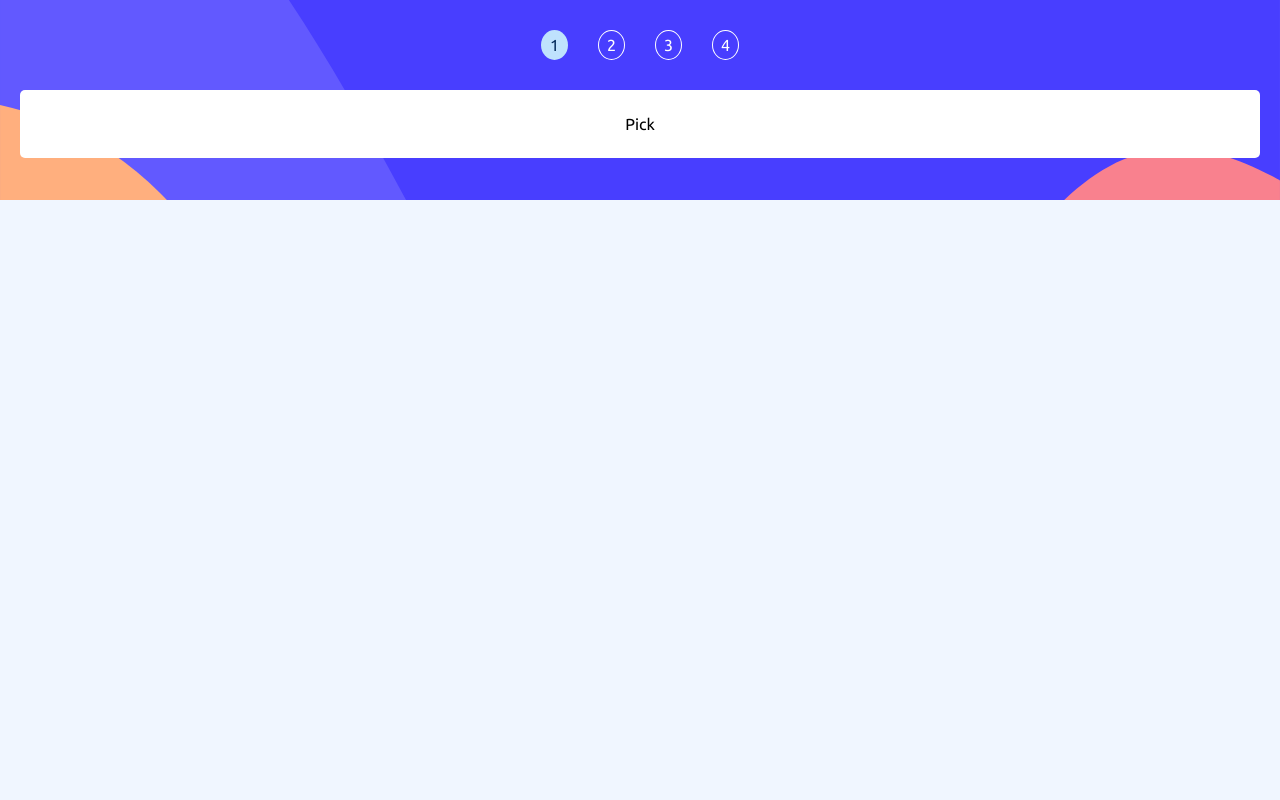
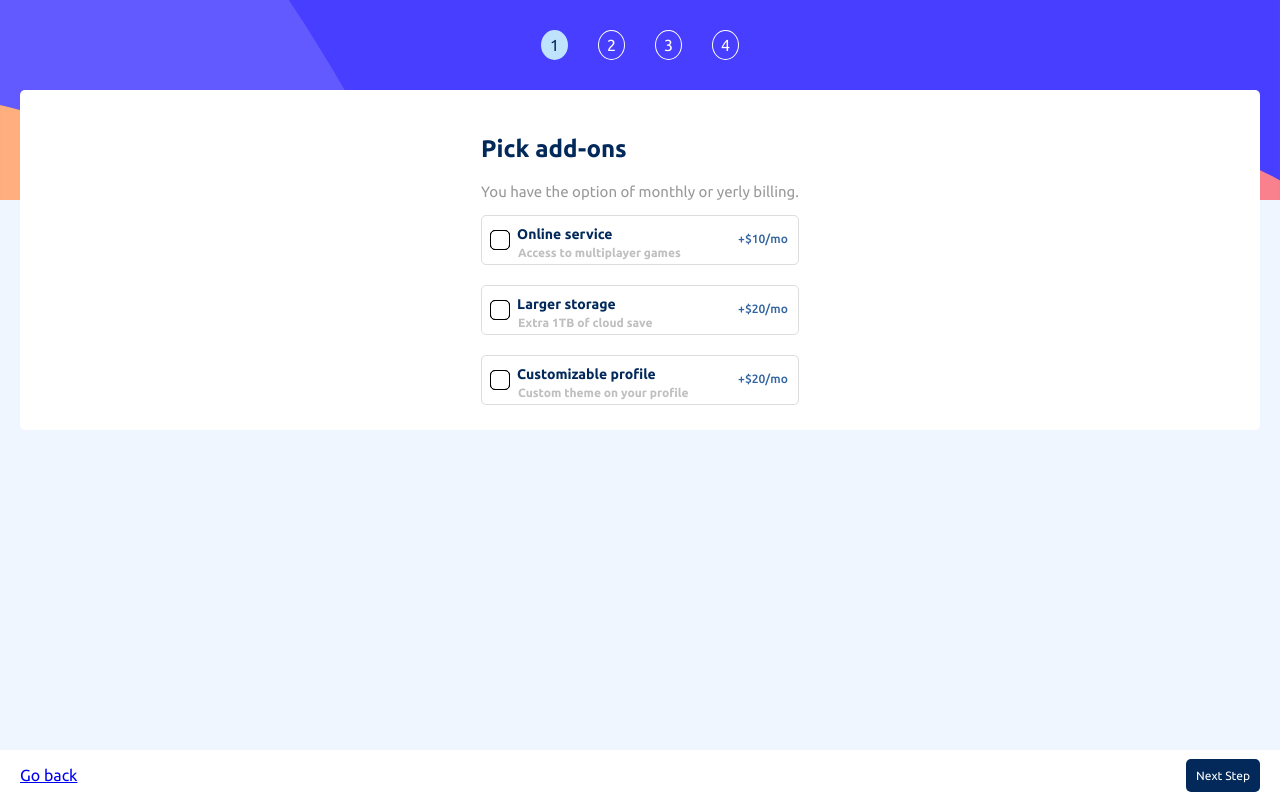
Before and after one commit to timita16/multiSetp-form, a React (Create React App) app: page /pick3 in a window 1280 px wide. Built offline with nearby package versions, Linux system fonts and the light colour scheme.

Commit message:
step 3 made

```diff
--- a/src/components/hooks/useForm.jsx
+++ b/src/components/hooks/useForm.jsx
@@ -1,18 +1,21 @@
-import { useState } from 'react'
-import {useNavigate} from "react-router-dom"
+import { useRef, useState } from 'react'
 
 const initialForm = {
     name:"",
     email:"",
     number:"",
     plan:"arcade",
-    membresia:"monthly"
+    membresia:"monthly",
+}
+const initialCheck = {
+  onlineService:false,
+  checkBoxStorage:false,
+  customizableProfile:false
 }
 
 const useForm = () => {
     const [form, setForm] = useState(initialForm);
-    const navigate = useNavigate();
-
+    const [check, setCheck] = useState(initialCheck)
 
     const handleChange = (e) => {
         setForm({
@@ -21,19 +24,23 @@ const useForm = () => {
         });
     }
 
+    const handleCheck = (e) => {
+        setCheck({
+            ...check,
+            [e.target.name]:e.target.checked
+        });
+    }
+
     const handleSubmit = (e) => {
 
-    }
-
-    const handleError = (error, next) => {
-        if(Object.values(error).length === 0) return navigate(`/${next}`)
     }
 
   return {
     handleChange,
     form,
     handleSubmit,
-    handleError,
+    handleCheck,
+    check,
   }
 }
 
--- a/src/components/views/buton/Button.jsx
+++ b/src/components/views/buton/Button.jsx
@@ -1,8 +1,15 @@
 import React from 'react';
+import ButtonModule from "./Button.module.css";
 import { NavLink } from 'react-router-dom';
-import ButtonModule from "./Button.module.css";
+import {useNavigate} from "react-router-dom"
 
-const Button = ({back, next, error, handleError}) => {
+const Button = ({back, next, error}) => {
+  const navigate = useNavigate();
+
+  const handleError = () => {
+    if(Object.values(error).length === 0) return navigate(`/${next}`)
+  }
+
   return (
     <section className={`${ButtonModule.SectionButton} ${!back && ButtonModule.SectionButtonFalso} ` }>
         {
@@ -12,7 +19,7 @@ const Button = ({back, next, error, handleError}) => {
                 Go back
             </NavLink>
         }
-      <p onClick={() => handleError(error, next)} className={`${ButtonModule.button} ${ButtonModule.next}`}>Next Step</p>
+      <p onClick={handleError} className={`${ButtonModule.button} ${ButtonModule.next}`}>Next Step</p>
     </section>
   )
 }
--- a/src/components/views/personalInfo/PersonalInfo.jsx
+++ b/src/components/views/personalInfo/PersonalInfo.jsx
@@ -7,13 +7,10 @@ const PersonalInfo = () => {
   let {
     form,
     handleChange,
-    handleError,
   } = useForm();
   let {
     error
   } = errorForm(form);
-
-
   return (
     <>
       <section className={PersonalModule.sectionPrincipal}>
@@ -75,7 +72,7 @@ const PersonalInfo = () => {
           </div>
         </div>
       </section>
-      <Button next="plan2" error={error} handleError={handleError}  />
+      <Button next="plan2" error={error}   />
     </>
   )
 }
--- a/src/components/views/pickAddOns/Pick.jsx
+++ b/src/components/views/pickAddOns/Pick.jsx
@@ -1,8 +1,75 @@
 import React from 'react'
+import useForm from '../../hooks/useForm';
+import Button from '../buton/Button'
+import PickModule from "./Pick.module.css"
 
 const Pick = () => {
+  let {
+    check,
+    form,
+    handleCheck,
+  } = useForm();
+  console.log(check)
   return (
-    <div>Pick</div>
+    <>
+      <section>
+        <div>
+          <h1 className={PickModule.h1}>Pick add-ons</h1>
+          <p className={PickModule.subtitle}>You have the option of monthly or yerly billing.</p>
+        </div>
+        <div className={PickModule.divCheckBoxAll}>
+          <div className={PickModule.divLabelInput}>
+              <input
+                type="checkbox"
+                name="onlineService"
+                className={PickModule.inputCheck}
+                onChange={handleCheck}
+                checked={check.onlineService}
+                id="plan1"
+              />
+              <label
+                htmlFor='plan1'
+                className={`${PickModule.label} ${PickModule.labelText} ${PickModule.labelMonth1} ${PickModule.labelYear1}`}
+              >
+                Online service
+              </label>
+          </div>
+          <div className={PickModule.divLabelInput}>
+              <input
+                type="checkbox"
+                name="checkBoxStorage"
+                className={PickModule.inputCheck}
+                onChange={handleCheck}
+                checked={check.checkBoxStorage}
+                id="plan2"
+              />
+              <label
+                htmlFor='plan2'
+                className={`${PickModule.label} ${PickModule.labelText2} ${PickModule.labelMonth2} ${PickModule.labelYear2}`}
+              >
+                Larger storage
+              </label>
+          </div>
+          <div className={PickModule.divLabelInput}>
+              <input
+                type="checkbox"
+                name="customizableProfile"
+                className={PickModule.inputCheck}
+                onChange={handleCheck}
+                checked={check.customizableProfile}
+                id="plan3"
+              />
+              <label
+                htmlFor='plan3'
+                className={`${PickModule.label} ${PickModule.labelText3} ${PickModule.labelMonth3} ${PickModule.labelYear3}`}
+              >
+                Customizable profile
+              </label>
+          </div>
+        </div>
+      </section>
+      <Button next="finishing4" back="/plan2" error={{}} />
+    </>
   )
 }
 
--- /dev/null
+++ b/src/components/views/pickAddOns/Pick.module.css
@@ -0,0 +1,146 @@
+.h1 {
+    color: hsl(213, 96%, 18%);
+}
+.subtitle {
+    opacity: 0.4;
+    font-size: 15px;
+}
+.divCheckBoxAll {
+    display: flex;
+    flex-direction: column;
+    gap: 20px;
+}
+.divLabelInput {
+    display: flex;
+    align-items: center;
+    position: relative;
+}
+.inputCheck[type=checkbox] {
+    width: 0px;
+    height: 0px;
+    cursor: pointer;
+    position: absolute;
+}
+.inputCheck[type=checkbox]::before, .inputCheck[type=checkbox]::after {
+    border: 1px solid black;
+    border-radius: 5px;
+    content: "";
+    display: block;
+    height: 20px;
+    left: 5px;
+    position: absolute;
+    top: -10px;
+    width: 20px;
+}
+.inputCheck[type=checkbox]:checked:before {
+    content: "";
+    background-color: hsl(243, 100%, 62%);
+}
+.inputCheck[type=checkbox]:checked:after {
+    content: url("../../../assets/images/check-solid.svg");
+    filter: invert(1);
+    width: 15px;
+    border: none;
+    left: 9px;
+    top: -7px;
+}
+.label {
+    border: thin solid rgb(221, 221, 221);
+    color: hsl(213, 96%, 18%);
+    border-radius: 5px;
+    font-size: 14px;
+    font-weight: 600;
+    display: flex;
+    align-items: center;
+    position: relative;
+    padding: 10px 15px 22px 35px;
+    width: 100%;
+}
+.labelText::before {
+    content: "Access to multiplayer games";
+    color: #bfbfbf;
+    position: absolute;
+    bottom: 5px;
+    left: 36px;
+    font-size: 12px;
+}
+.labelText2::before {
+    content: "Extra 1TB of cloud save";
+    color: #bfbfbf;
+    position: absolute;
+    bottom: 5px;
+    left: 36px;
+    font-size: 12px;
+}
+.labelText3::before {
+    content: "Custom theme on your profile";
+    color: #bfbfbf;
+    position: absolute;
+    bottom: 5px;
+    left: 36px;
+    font-size: 12px;
+}
+.labelMonth1::after {
+    content: "+$1/mo";
+    font-size: 12px;
+    color: hsl(213, 53%, 41%);
+    font-weight: 500;
+    position: absolute;
+    right: 10px;
+    top: 16px;
+}
+.labelYear1::after {
+    content: "+$10/mo";
+    font-size: 12px;
+    color: hsl(213, 53%, 41%);
+    font-weight: 500;
+    position: absolute;
+    right: 10px;
+    top: 16px;
+}
+.labelMonth2::after {
+    content: "+$2/mo";
+    font-size: 12px;
+    color: hsl(213, 53%, 41%);
+    font-weight: 500;
+    position: absolute;
+    right: 10px;
+    top: 16px;
+}
+.labelYear2::after {
+    content: "+$20/mo";
+    font-size: 12px;
+    color: hsl(213, 53%, 41%);
+    font-weight: 500;
+    position: absolute;
+    right: 10px;
+    top: 16px;
+}
+.labelMonth3::after {
+    content: "+$2/mo";
+    font-size: 12px;
+    color: hsl(213, 53%, 41%);
+    font-weight: 500;
+    position: absolute;
+    right: 10px;
+    top: 16px;
+}
+.labelYear3::after {
+    content: "+$20/mo";
+    font-size: 12px;
+    color: hsl(213, 53%, 41%);
+    font-weight: 500;
+    position: absolute;
+    right: 10px;
+    top: 16px;
+}
+.inputCheck[type=checkbox]:checked + label {
+    border: 1px solid hsl(213, 47%, 37%);
+    background-color: hsla(213, 71%, 55%, 0.293);
+}
+.price {
+    font-size: 10px;
+    color: hsl(213, 53%, 41%);
+    font-weight: 600;
+    justify-self: end;
+}
--- a/src/components/views/plan/Plan.jsx
+++ b/src/components/views/plan/Plan.jsx
@@ -8,7 +8,6 @@ const Plan = () => {
     form,
     handleChange,
   } = useForm();
-  console.log(form)
   return (
     <>
       <section>
@@ -19,7 +18,7 @@ const Plan = () => {
         <div className={PlanModule.divLabelInput}>
           <div className={PlanModule.divLLABEL}>
             <input type="radio" name='plan' id='plan1' value="arcade" className={PlanModule.input} onChange={handleChange} defaultChecked />
-            <label htmlFor='plan1' className={PlanModule.labelL}>Arcade</label>
+            <label htmlFor='plan1' className={`${PlanModule.labelL} ${form.membresia === "yearly" && PlanModule.divLLABELYear}`}>Arcade</label>
             {form.membresia === "yearly" && <p className={PlanModule.monthFree}>2 month free</p>}
           </div>
           <div className={PlanModule.divLLABEL}>
@@ -29,7 +28,7 @@ const Plan = () => {
           </div>
           <div className={PlanModule.divLLABEL}>
             <input type="radio" name='plan' id='plan3' value="pro" className={PlanModule.input} onChange={handleChange}  />
-            <label htmlFor='plan3' className={PlanModule.labelL3}>Advanced</label>
+            <label htmlFor='plan3' className={`${PlanModule.labelL3} ${form.membresia === "yearly" && PlanModule.divLLABELYear}`}>Advanced</label>
             {form.membresia === "yearly" && <p className={PlanModule.monthFree}>2 month free</p>}
           </div>
         </div>
@@ -56,7 +55,7 @@ const Plan = () => {
           <p className={`${PlanModule.labelPlan} ${form.membresia === "monthly" && PlanModule.labelPlanActive}`}>Yearly</p>
         </div>
       </section>
-      <Button next="plan2" back="/"  />
+      <Button next="pick3" back="/" error={{}} />
     </>
   )
 }
--- a/src/components/views/plan/Plan.module.css
+++ b/src/components/views/plan/Plan.module.css
@@ -20,7 +20,7 @@
 
 .labelL {
     width: 100%;
-    padding: 15px 20px 25px 60px;
+    padding: 12px 20px 25px 60px;
     border: thin solid gray;
     border-radius: 5px;
     color:  hsl(213, 96%, 18%);
@@ -45,7 +45,7 @@
 }
 .labelL2 {
     width: 100%;
-    padding: 15px 20px 25px 60px;
+    padding: 12px 20px 25px 60px;
     border: thin solid gray;
     border-radius: 5px;
     color:  hsl(213, 96%, 18%);
@@ -69,7 +69,7 @@
 }
 .labelL3 {
     width: 100%;
-    padding: 15px 20px 25px 60px;
+    padding: 12px 20px 25px 60px;
     border: thin solid gray;
     border-radius: 5px;
     color:  hsl(213, 96%, 18%);
@@ -92,7 +92,10 @@
     left: 60px;
 }
 .divLLABELYear {
-    padding: 15px 20px 35px 60px;
+    padding: 12px 0px 40px 60px;
+}
+.divLLABELYear::after {
+    bottom: 26px;
 }
 .input[type="radio" i] {
     position: absolute;
@@ -153,3 +156,11 @@
 .boton[type=radio i] {
     opacity: 0;
 }
+.monthFree {
+    position: absolute;
+    color: hsl(213, 96%, 18%);
+    font-size: 12px;
+    font-weight: 600;
+    left: 60px;
+    bottom: -5px;
+}
```
Also changed, not shown: src/assets/images/check-solid.svg (added).
